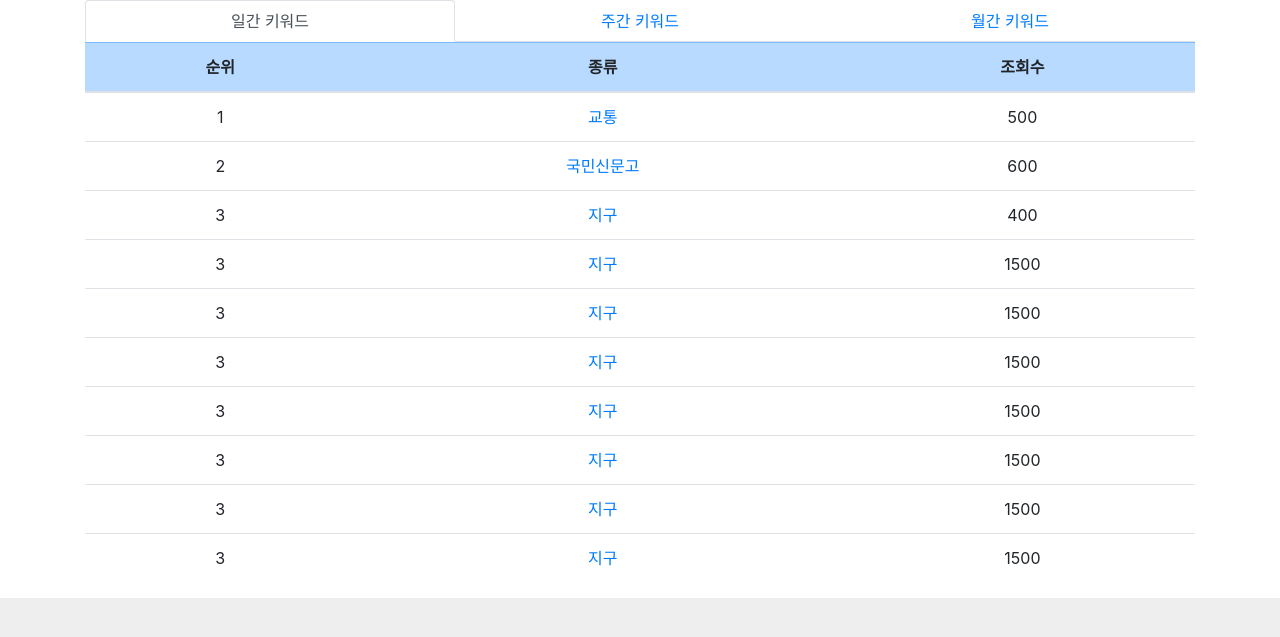
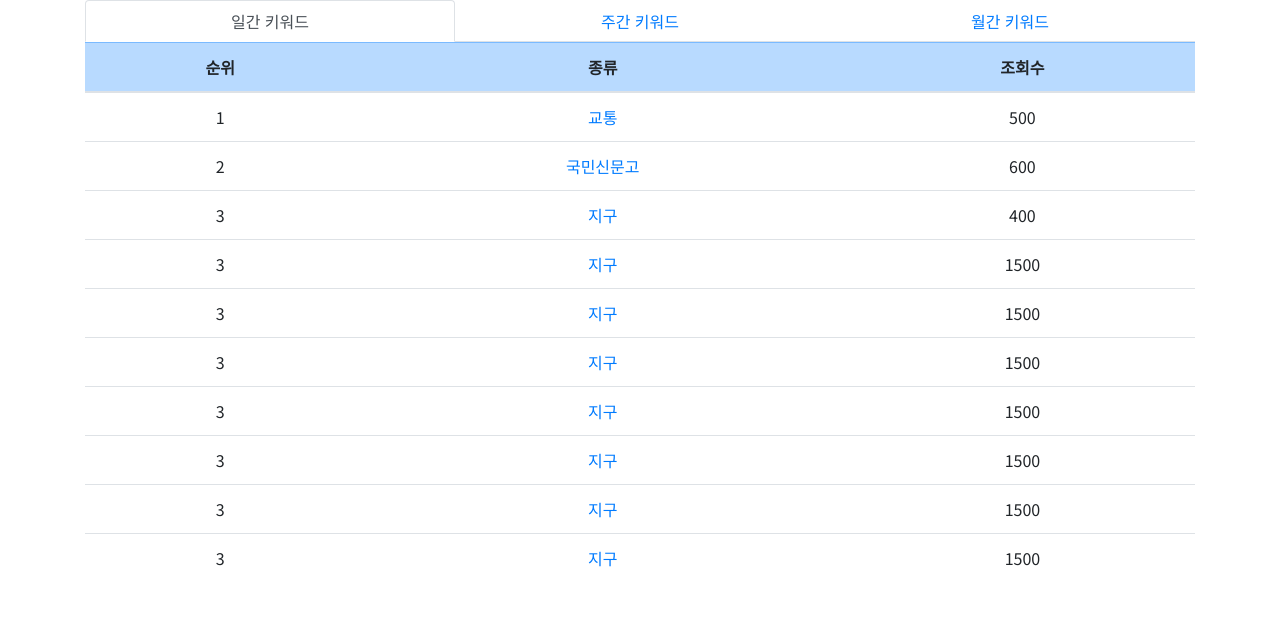
Before and after one commit to bigdatastudyy/Web, a Flask app: page /interest in a window 1280 px wide. Shown: the top 637 px of the page. Run offline with Flask 2, Linux system fonts and the light colour scheme; some libraries are stand-ins or nearby versions.

Commit message:
update css
apply noto-sans font on body

```diff
--- a/static/css/searchbar.css
+++ b/static/css/searchbar.css
@@ -4,6 +4,7 @@ body, html {
     margin: 0;
     padding: 0;
     background: white !important;
+    font-family: 'Noto Sans KR', sans-serif;
 }
 
 
@@ -14,6 +15,7 @@ body, html {
     border-radius: 30px;
     border: 1.5px solid #1d639f;
     padding: 7px;
+    background-color:white;
 }
 
 
--- a/static/css/style.css
+++ b/static/css/style.css
@@ -1,9 +1,9 @@
-html {
-    font-family: 'Nanum Myeongjo', serif;
-    background-color:#eee;
+body {
+    font-family: 'Noto Sans KR', sans-serif;
 }
 
 .card {
+    overflow:hidden;
 	border-radius: 15px;
 	display: inline-block;
 	margin-top: 30px;
```
